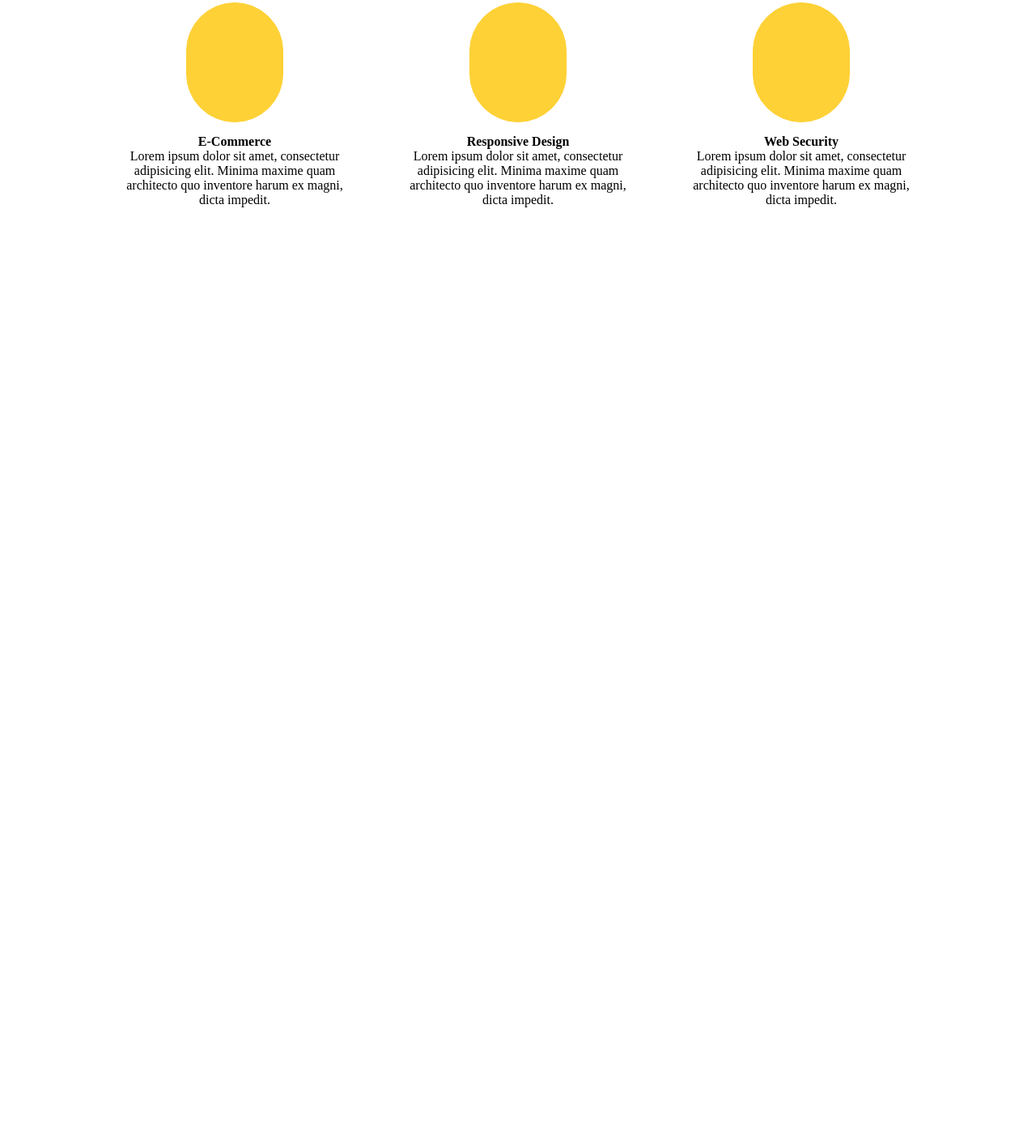
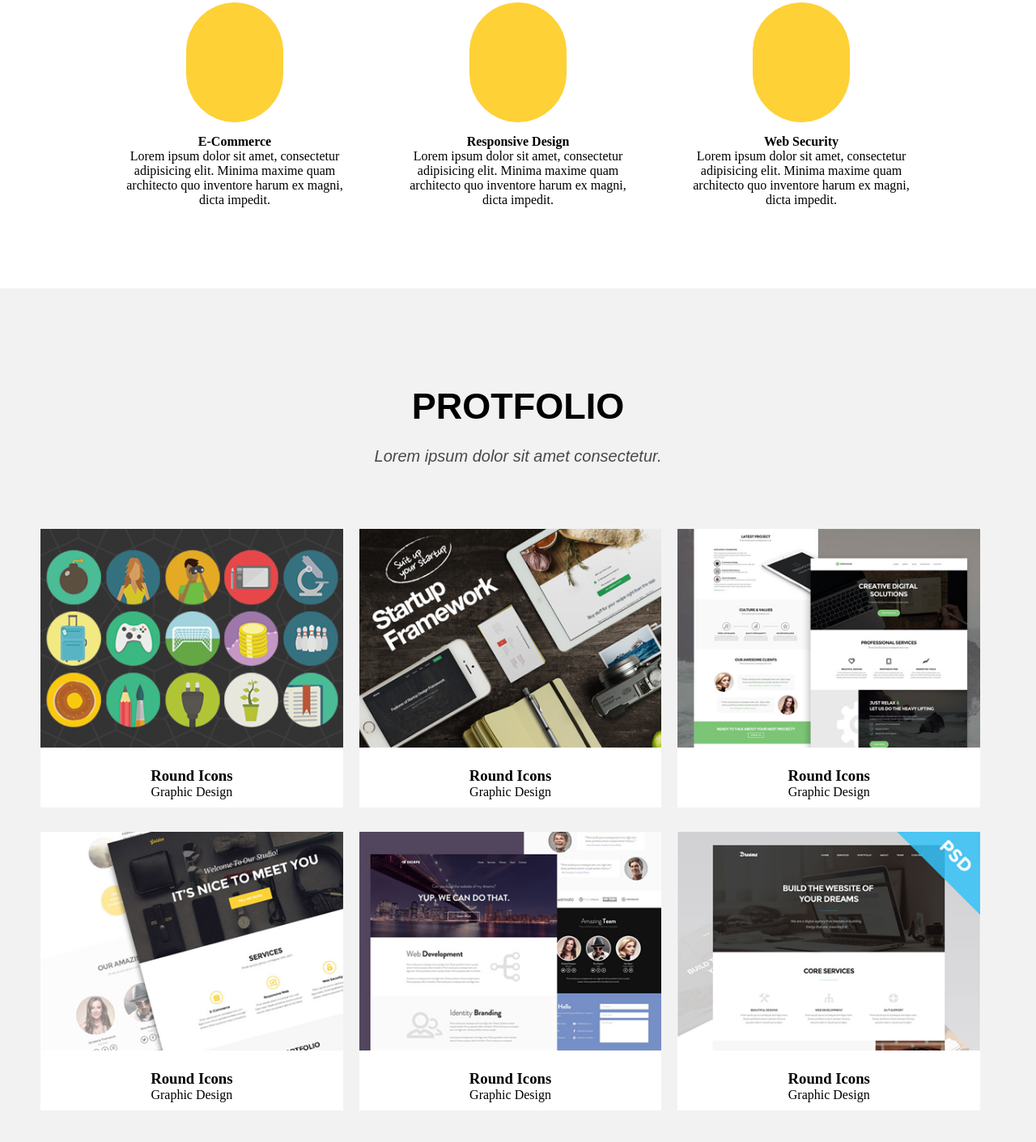
Before and after one commit to Lin-Ya/company-station, a plain HTML site: page index.html in a window 1280 px wide. Shown: the part 1094-2504 px from the top of the page at 81% size. Before the commit the page ends 1550 px from the top, so only its background shows below. Drawn offline with Linux system fonts and the light colour scheme; a web font is replaced by a local one.

Commit message:
update to 2nd section,add img

```diff
--- a/css/style.css
+++ b/css/style.css
@@ -35,7 +35,7 @@ header {
     color: #fff;
     /*padding: 500px 200px;*/
     position: absolute;
-    top: 70%;
+    top: 65%;
     left: 50%;
     transform: translate(-50%,-50%);
     text-align: center;
@@ -44,7 +44,7 @@ header {
     font: italic 50px/1.5 Arial,sans-serif;
 }
 .navbar .intro h1 {
-    font: 80px/1.5 Arial,sans-serif;
+    font: 65px/1.5 Arial,sans-serif;
     font-weight: bold;
 }
 .navbar .intro button {
@@ -66,12 +66,11 @@ header {
 /*}*/
 
 #section-ser {
-    padding-bottom: 200px;
+    padding-bottom: 100px;
 }
 section .section-head {
     text-align: center;
     height: 70%;
-    background-color: #fff;
     margin-top: 120px;
 }
 
@@ -112,3 +111,26 @@ section .section-head p {
     border-radius: 100px;
     margin-bottom: 15px;
 }
+#section-pro {
+    background-color: #f2f2f2;
+    overflow: hidden;
+    padding-bottom: 100px;
+}
+#section-pro figure img {
+    widht: 100%;
+    height: 270px;
+    margin-bottom: 20px;
+}
+#section-pro .section-figure {
+    margin: 0 auto;
+    width: 1000px;
+}
+
+#section-pro figure {
+    text-align: center;
+    float: left;
+    background-color: #fff;
+    padding-bottom: 10px;
+    wdith: calc(33.33% - 20px);
+    margin: 0px 10px 30px;
+}
--- a/index.html
+++ b/index.html
@@ -30,25 +30,25 @@
         </div>
     </header>
     <main>
-         <section id="section-ser" class="layout">
+        <section id="section-ser">
             <div class="section-head">
                 <h2>SERVICES</h2>
                 <p>Lorem ipsum dolor sit amet consectetur.</p>
             </div>
             <div class="rows">
-                <div class="rows-cell ">
+                <div class="rows-cell">
                     <span class="logo">&#xe606;</span>
                     <h4>E-Commerce</h4>
                     <p>Lorem ipsum dolor sit amet, consectetur adipisicing elit. Minima maxime quam architecto quo inventore harum ex magni, dicta
         impedit.</p>
                 </div>
-                <div class="rows-cell ">
+                <div class="rows-cell">
                     <span class="logo">&#xe603;</span>
                     <h4>Responsive Design</h4>
                     <p>Lorem ipsum dolor sit amet, consectetur adipisicing elit. Minima maxime quam architecto quo inventore harum ex magni, dicta
         impedit.</p>
                 </div>
-                <div class="rows-cell cell3 ">
+                <div class="rows-cell cell3">
                     <span class="logo">&#xe635;</span>
                     <h4>Web Security</h4>
                     <p>Lorem ipsum dolor sit amet, consectetur adipisicing elit. Minima maxime quam architecto quo inventore harum ex magni, dicta
@@ -56,7 +56,44 @@
                 </div>
             </div>
         </section>
-        <section id="section-pro"></section>
+        <section id="section-pro">
+            <div class="section-head">
+                <h2>PROTFOLIO</h2>
+                <p>Lorem ipsum dolor sit amet consectetur.</p>
+            </div>
+            <div class="section-figure clearfix layout">
+                <figure>
+                    <a href=""><img src="img/roundicons.png" alt=""></a>
+                    <h3>Round Icons</h3>
+                    <p>Graphic Design</p>
+                </figure>
+                <figure>
+                    <a href=""><img src="img/index.png" alt=""></a>
+                    <h3>Round Icons</h3>
+                    <p>Graphic Design</p>
+                </figure>
+                <figure>
+                    <a href=""><img src="img/index2.png" alt=""></a>
+                    <h3>Round Icons</h3>
+                    <p>Graphic Design</p>
+                </figure>
+                <figure>
+                    <a href=""><img src="img/index3.png" alt=""></a>
+                    <h3>Round Icons</h3>
+                    <p>Graphic Design</p>
+                </figure>
+                <figure>
+                    <a href=""><img src="img/index4.png" alt=""></a>
+                    <h3>Round Icons</h3>
+                    <p>Graphic Design</p>
+                </figure>
+                <figure>
+                    <a href=""><img src="img/index5.png" alt=""></a>
+                    <h3>Round Icons</h3>
+                    <p>Graphic Design</p>
+                </figure>
+            </div>
+        </section>
         <section id="section-about"></section>
     </main>
     <footer></footer>
```
Also changed, not shown: img/index.png (added), img/index2.png (added), img/index3.png (added), img/index4.png (added), img/index5.png (added), img/roundicons.png (added).
